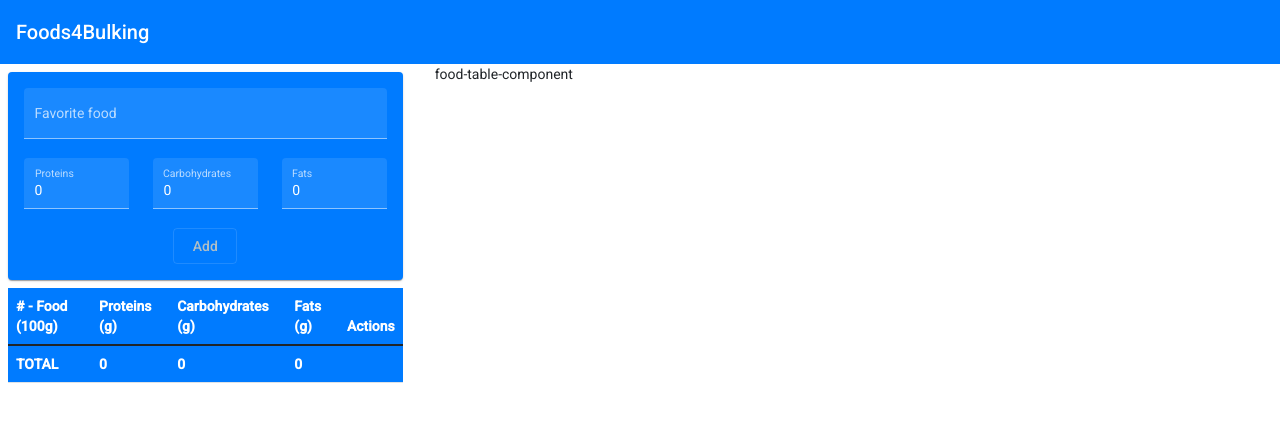
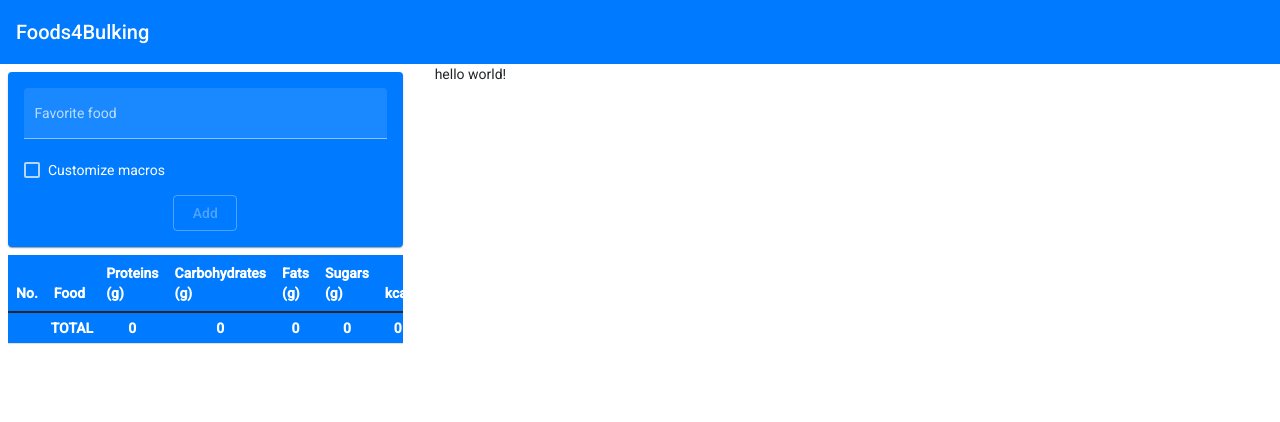
Before and after one commit to jrodriguezo/angular-gym-schedule-plan, an Angular app: page / in a window 1280 px wide. Shown: the top 422 px of the page. Built offline with nearby package versions, Linux system fonts and the light colour scheme.

Commit message:
added table and form working properly

```diff
--- a/src/app/app.component.html
+++ b/src/app/app.component.html
@@ -4,6 +4,6 @@
       <app-food></app-food>
     </div>
     <div class="col-sm-8">
-      <app-food-table></app-food-table>
+      <app-food-schedule></app-food-schedule>
     </div>
   </div>
--- a/src/app/food-table/food-table.component.html
+++ /dev/null
@@ -1 +0,0 @@
-<p>food-table-component</p>
--- a/src/app/food-table/food-table.component.ts
+++ /dev/null
@@ -1,15 +0,0 @@
-import { Component, OnInit } from '@angular/core';
-
-@Component({
-  selector: 'app-food-table',
-  templateUrl: './food-table.component.html',
-  styleUrls: ['./food-table.component.css']
-})
-export class FoodTableComponent implements OnInit {
-
-  constructor() { }
-
-  ngOnInit(): void {
-  }
-
-}
--- a/src/app/food/food-form/food-form.component.css
+++ b/src/app/food/food-form/food-form.component.css
@@ -17,6 +17,17 @@
   padding-right: 0.5rem;
 }
 
+.table {
+  margin-bottom: 0;
+}
+
+td {
+  text-align: center;
+  vertical-align: middle;
+  padding: 5px;
+  position: relative;
+}
+
 tr.bg-col th {
   background-color: #007bff;
   color: white;
@@ -27,8 +38,8 @@ tr.bg-total td {
   color: white;
 }
 
-table {
-  width: 100%;
+.mat-checkbox {
+  margin-bottom: 0.8rem;
 }
 
 /* input color class */
--- a/src/app/food/food-form/food-form.component.html
+++ b/src/app/food/food-form/food-form.component.html
@@ -1,25 +1,26 @@
 <div class="col-md-12 pt-2 pb-2">
   <div class="food-form row">
-    <div class="col">
+    <div class="col-md-12">
       <mat-card class="example-card">
         <mat-form-field class="example-full-width" appearance="fill">
           <mat-label>Favorite food</mat-label>
           <input matInput type="text" [(ngModel)]="recipeName" (keyup.enter)="onNewRecipe()">
         </mat-form-field>
-        <div class="row">
-          <div class="col-4">
+        <mat-checkbox class="example-margin" [(ngModel)]="customizeMacros">Customize macros</mat-checkbox>
+        <div [hidden]="!customizeMacros" class="personalize-row row">
+          <div class="col-md-4">
           <mat-form-field class="example-form-field" appearance="fill">
             <mat-label>Proteins</mat-label>
             <input matInput type="number" [(ngModel)]="recipePros" (keyup.enter)="onNewRecipe()">
           </mat-form-field>
         </div>
-        <div class="col-4">
+        <div class="col-md-4">
           <mat-form-field class="example-form-field" appearance="fill">
             <mat-label>Carbohydrates</mat-label>
             <input matInput type="number" [(ngModel)]="recipeCarbs" (keyup.enter)="onNewRecipe()">
           </mat-form-field>
           </div>
-          <div class="col-4">
+          <div class="col-md-4">
           <mat-form-field class="example-form-field" appearance="fill">
             <mat-label>Fats</mat-label>
             <input matInput type="number" [(ngModel)]="recipeFats" (keyup.enter)="onNewRecipe()">
@@ -27,30 +28,37 @@
           </div>
       </div>
         <div class="d-flex justify-content-center">
-          <button mat-stroked-button color="accent">Add</button>
+          <button mat-stroked-button (click)="onNewRecipe()" [disabled]="!recipeName">Add</button>
         </div>
       </mat-card>
     </div>
   </div>
 
   <div class="food-form row">
-    <div class="col pt-2 pb-2">
-      <table class="food-table table table-hover align-content-sm-center border-2">
+    <div class="col-md-12 pt-2">
+      <div class="table-responsive">
+      <table class="table table-hover">
         <thead>
           <tr class="bg-col">
-            <th scope="col"># - Food (100g)</th>
+            <th scope="col">No.</th>
+            <th scope="col">Food</th>
             <th scope="col">Proteins (g)</th>
             <th scope="col">Carbohydrates (g)</th>
             <th scope="col">Fats (g)</th>
+            <th scope="col">Sugars (g)</th>
+            <th scope="col">kcal</th>
             <th scope="col">Actions</th>
           </tr>
         </thead>
         <tbody>
           <tr *ngFor="let recipe of recipes">
+            <td>{{ recipe.id }}</td>
             <td>{{ recipe.name }}</td>
             <td>{{ recipe.proteins }}</td>
             <td>{{ recipe.carbohydrates }}</td>
             <td>{{ recipe.fats }}</td>
+            <td>{{ recipe.sugars }}</td>
+            <td>{{ recipe.calories }}</td>
             <td>
               <button mat-icon-button color="warn" (click)="onDeleteRecipe(recipe.id)">
                 <mat-icon>close</mat-icon>
@@ -58,17 +66,21 @@
             </td>
           </tr>
           <tr class="bg-total">
+            <td></td>
             <td><strong>TOTAL</strong></td>
             <td><strong>{{ sumPros }}</strong></td>
             <td><strong>{{ sumCarbs }}</strong></td>
             <td><strong>{{ sumFats }}</strong></td>
+            <td><strong>{{ sumSugars }}</strong></td>
+            <td><strong>{{ sumCalories }}</strong></td>
             <td></td>
           </tr>
         </tbody>
       </table>
+      </div>
     </div>
   </div>
-  </div>
+</div>
 
 
   <!--table mat-table [dataSource]="recipes"  class="mat-elevation-z8">
--- a/src/app/food/food-form/food-form.component.ts
+++ b/src/app/food/food-form/food-form.component.ts
@@ -1,7 +1,6 @@
 import { Component, OnInit } from '@angular/core';
 import { Recipe } from '../recipe.model';
 import { CalorieNinjaService } from '../calorie-ninja/calorie-ninja.service';
-import { MatTableDataSource } from '@angular/material/table';
 
 @Component({
   selector: 'app-food-form',
@@ -9,16 +8,28 @@ import { MatTableDataSource } from '@angular/material/table';
   styleUrls: ['./food-form.component.css']
 })
 export class FoodFormComponent implements OnInit {
-  foods: any = [];
+
+  /* To check if needs customize macros */
+  customizeMacros = false;
+
+  /* Getting values from food-form*/
   id = 0;
   recipeName = '';
   recipePros = 0;
   recipeCarbs = 0;
   recipeFats = 0;
+
+  /* Sum of every proteins, carbohydrates and fats added in the table*/
   sumPros = 0;
   sumCarbs = 0;
   sumFats = 0;
+  sumSugars = 0;
+  sumCalories = 0;
 
+  /* Response from CaloriesNinja saved in an array to iterate */
+  foods: any = [];
+
+  /* Creating a new food with macros and ingredients*/
   recipes: Recipe[] = [];
 
   onNewRecipe(){
@@ -29,11 +40,22 @@ export class FoodFormComponent implements OnInit {
     this.sumPros = 0;
     this.sumCarbs = 0;
     this.sumFats = 0;
+    this.sumSugars = 0;
+    this.sumCalories = 0;
     for(var i = 0; i < recipes.length; i++){
       this.sumPros += recipes[i].proteins;
       this.sumCarbs += recipes[i].carbohydrates;
       this.sumFats += recipes[i].fats;
+      this.sumSugars += recipes[i].sugars;
+      this.sumCalories += recipes[i].calories;
     }
+
+    //Just taking 2 decimals to show in table
+    this.sumPros = +(this.sumPros.toFixed(2));
+    this.sumCarbs = +(this.sumCarbs.toFixed(2));
+    this.sumFats = +(this.sumFats.toFixed(2));
+    this.sumSugars = +(this.sumSugars.toFixed(2));
+    this.sumCalories = +(this.sumCalories.toFixed(2));
   }
 
   onDeleteRecipe(key: number){
@@ -44,15 +66,26 @@ export class FoodFormComponent implements OnInit {
   }
 
   newRecipe(id: number, name: string, proteins: number, carbohydrates: number, fats: number){
-    let fullFoodName = id + ' - ' + name;
     this.calorieNinjaService.getFood(name).subscribe(data =>{
+      console.log(data);
       let apiResponse = Object.values(data);
-      if(apiResponse[0].length !== 0){
+      if(apiResponse[0].length !== 0 && !this.customizeMacros){
         let foodMacrosResponse = apiResponse[0][0];
+        let fullFoodName = name + ' (' + foodMacrosResponse.serving_size_g + 'g)';
+        name = fullFoodName;
         this.foods.push(foodMacrosResponse);
-        this.recipes.push(new Recipe(id,fullFoodName,foodMacrosResponse.protein_g,foodMacrosResponse.carbohydrates_total_g,foodMacrosResponse.fat_total_g));
+        this.recipes.push(new Recipe(
+          id,
+          name,
+          foodMacrosResponse.serving_size_g,
+          foodMacrosResponse.protein_g,
+          foodMacrosResponse.carbohydrates_total_g,
+          foodMacrosResponse.fat_total_g,
+          foodMacrosResponse.sugar_g,
+          foodMacrosResponse.calories
+          ));
       }else{
-        this.recipes.push(new Recipe(id,fullFoodName,proteins,carbohydrates,fats));
+        this.recipes.push(new Recipe(id,name,100,proteins,carbohydrates,fats,0,0));
       }
       this.totalRecipes(this.recipes);
     });
--- /dev/null
+++ b/src/app/food/food-schedule/food-schedule.component.html
@@ -0,0 +1 @@
+<p> hello world!</p>
--- /dev/null
+++ b/src/app/food/food-schedule/food-schedule.component.ts
@@ -0,0 +1,16 @@
+import { Component, OnInit } from "@angular/core";
+
+@Component({
+  selector: 'app-food-schedule',
+  templateUrl: './food-schedule.component.html',
+  styleUrls: ['./food-schedule.component.css']
+})
+export class FoodSchedule implements OnInit {
+
+  constructor() { }
+
+
+  ngOnInit(): void {
+  }
+
+}
--- a/src/app/food/recipe.model.ts
+++ b/src/app/food/recipe.model.ts
@@ -1,19 +1,25 @@
 export class Recipe{
     public id: number;
     public name: string;
+    public serving_size_g: number;
     //public description: string;
     public proteins: number;
     public carbohydrates: number;
     public fats: number;
+    public sugars: number;
+    public calories: number;
     //public imagePath: string;
 
-    constructor(id: number, name: string, proteins: number, carbohydrates: number, fats: number){
+    constructor(id: number, name: string, service_size_g: number, proteins: number, carbohydrates: number, fats: number, sugars: number, calories: number){
         this.id = id;
         this.name = name;
+        this.serving_size_g = service_size_g;
         //this.description = description;
         this.proteins = proteins;
         this.carbohydrates = carbohydrates;
         this.fats = fats;
+        this.sugars = sugars;
+        this.calories = calories;
         //this.imagePath = imagePath;
     }
 }
```
Also changed, not shown: src/app/app.module.ts (+5 -3 lines), src/app/food/food-schedule/food-schedule.component.css (added), 1 other file (tests, documents, lock files or other folders).
